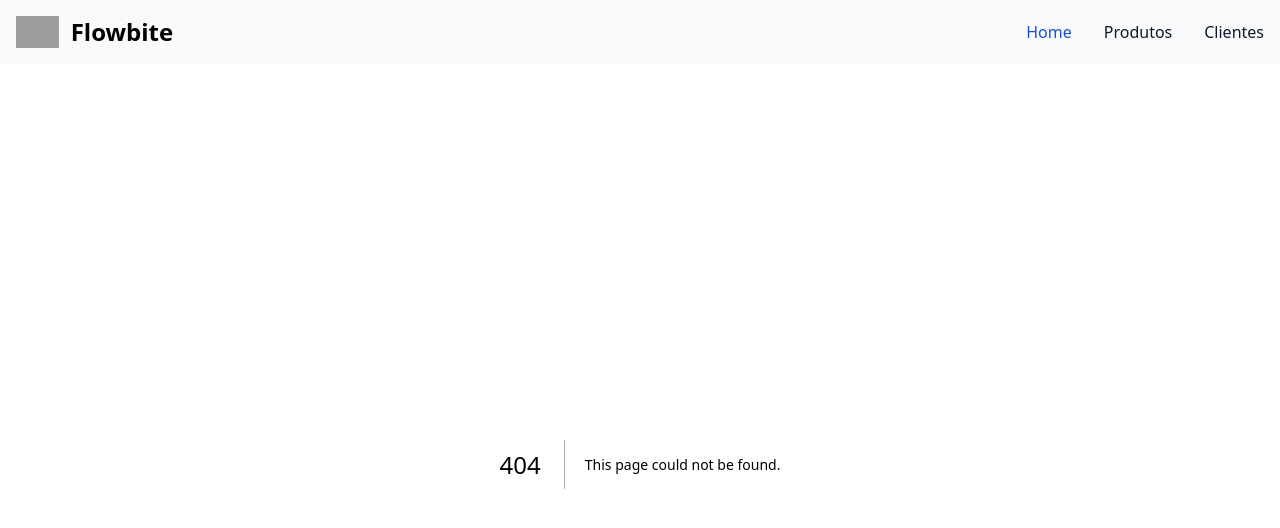
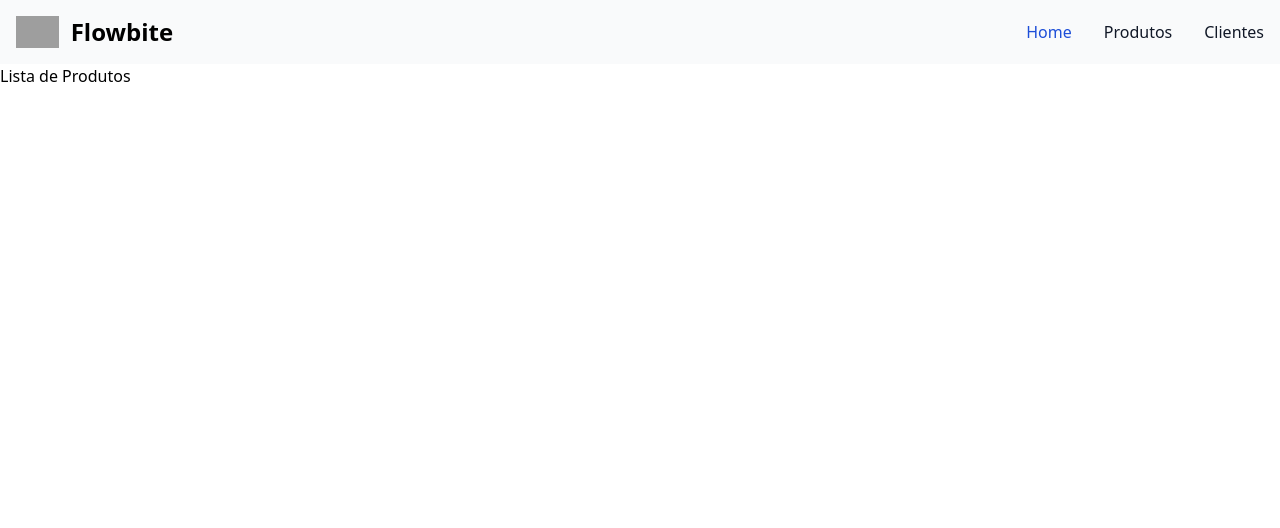
Before and after one commit to victorxavieratlas/facul, a Next.js app in the folder 24-01/Linguagens-Programacao-Emergentes/aula1/: page /produtos in a window 1280 px wide. Before the commit this address had no page. Shown: the top 528 px of the page. Built offline with nearby package versions, Linux system fonts and the light colour scheme; grey boxes are pictures that could not be loaded.

Commit message:
facul-0010 - feat: add product page

```diff
--- /dev/null
+++ b/24-01/Linguagens-Programacao-Emergentes/aula1/src/app/produtos/page.tsx
@@ -0,0 +1,7 @@
+function Produtos() {
+    return (
+        <h1>Lista de Produtos</h1>
+    )
+}
+
+export default Produtos
```
